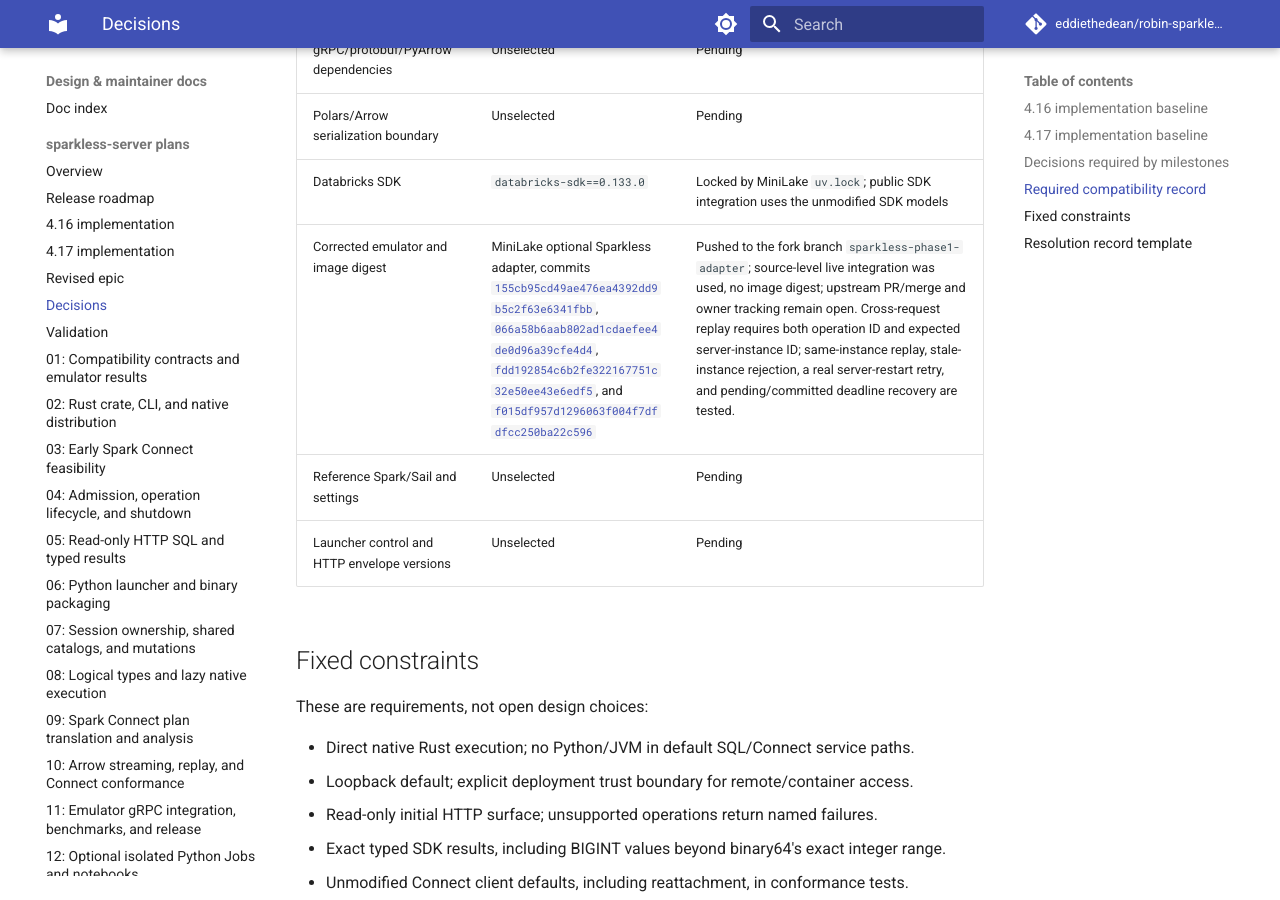
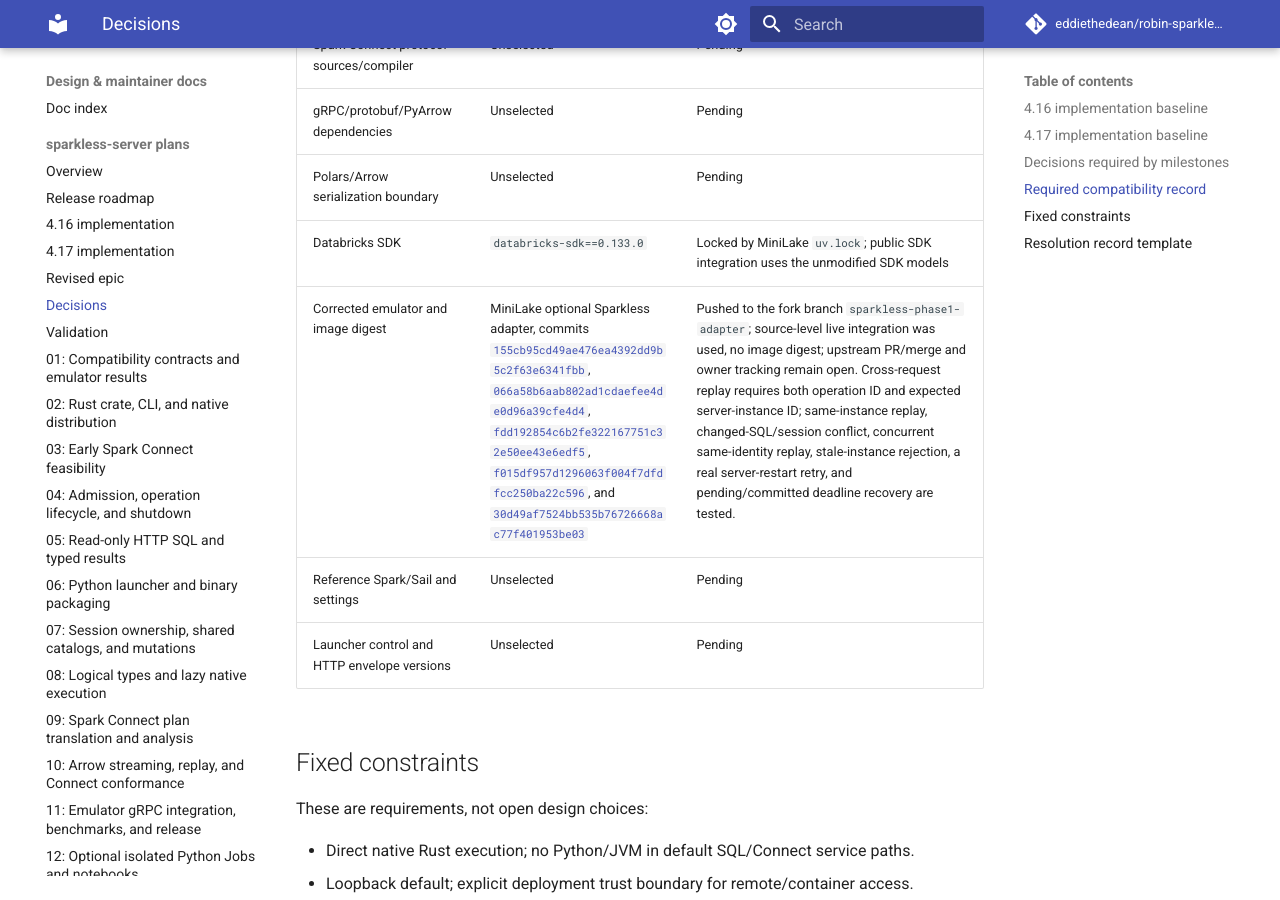
Before and after one commit to eddiethedean/robin-sparkless, an MkDocs documentation site: the page built from docs/plans/sparkless-server/DECISIONS.md, in a window 1280 px wide and 900 px high, scrolled down 4957 px. Built offline with MkDocs 1.6.1 and Material for MkDocs 9.7.7, drawn with Linux system fonts in a browser that asks for light colours; comment, search, counter and statistics services are not loaded; some of the changed text lies outside the part shown.

Commit message:
test(server): pin expanded phase 4.17 adapter matrix

```diff
--- a/docs/plans/sparkless-server/DECISIONS.md
+++ b/docs/plans/sparkless-server/DECISIONS.md
@@ -30,7 +30,7 @@
 | --- | --- | --- | --- | --- |
 | D01 | Client/proto/oracle compatibility manifest | 0A | SS-01, SS-03 | Exact pyspark-client release, matching proto tag/commit, Python range, gRPC/protobuf/PyArrow locks, generator version, reference Spark/Sail versions and settings |
 | D02 | SQL/configuration semantics | 0A | SS-01, SS-08 | Explicit engine profile, ANSI/case sensitivity/timezone/decimal behavior; mutable versus read-only configuration; unsupported keys fail |
-| D03 | Emulator prerequisite and trust scope | 0A tracking; 0B integration | SS-01, SS-07 | MiniLake adapter source revisions `155cb95cd49ae476ea4392dd9b5c2f63e6341fbb`, `066a58b6aab802ad1cdaefee4de0d96a39cfe4d4`, `fdd192854c6b2fe322167751c32e50ee43e6edf5`, and `f015df957d1296063f004f7dfdfcc250ba22c596`, SDK lock `0.133.0`, typed-result, mutation-route, duplicate replay, stale-instance rejection, real process-restart, and pending/committed deadline-recovery tests are recorded. Native commit `7b6197aa276702e3bfd3a0fc8dcd662c2744d1be` adds a direct HTTP deadline/status witness; upstream owner/issue or PR, image digest if used, and shared warehouse/session limitations remain tracked |
+| D03 | Emulator prerequisite and trust scope | 0A tracking; 0B integration | SS-01, SS-07 | MiniLake adapter source revisions `155cb95cd49ae476ea4392dd9b5c2f63e6341fbb`, `066a58b6aab802ad1cdaefee4de0d96a39cfe4d4`, `fdd192854c6b2fe322167751c32e50ee43e6edf5`, `f015df957d1296063f004f7dfdfcc250ba22c596`, and `30d49af7524bb535b76726668ac77f401953be03`, SDK lock `0.133.0`, typed-result, mutation-route, duplicate replay, changed-SQL/session conflict, concurrent replay, stale-instance rejection, real process-restart, and pending/committed deadline-recovery tests are recorded. Native commit `7b6197aa276702e3bfd3a0fc8dcd662c2744d1be` adds a direct HTTP deadline/status witness; upstream owner/issue or PR, image digest if used, and shared warehouse/session limitations remain tracked |
 | D04 | Supported SQL/type/JSON contract | 0A specification; 0B verification; mutation extension in 1 | SS-01, SS-05, SS-07, SS-08 | Allowlisted read-only nodes/functions, Phase 1 managed SQL/identity/status extension, logical schema JSON, exact integer/decimal/date/time/null encodings, duplicate labels, non-finite float policy |
 | D05 | Binary/platform/release matrix | 0B | SS-02, SS-06, SS-11 | Staged server-binary target set: `macosx_14_0_arm64` and `manylinux_2_28_x86_64`; candidate single-architecture container: `linux/amd64`. The release workflow defines native wheel/install/start/health/shutdown checks, `auditwheel show`, container SQL/non-root/graceful-stop checks, and publication ordering. Local macOS 26 arm64 wheel smoke and linux/arm64 container smoke pass; the image runs as UID 65532, serves SQL, and exits 0 on SIGTERM. Remote candidate workflow evidence, the linux/amd64 image, complete package/platform matrix, public artifacts, and final release verification remain open. |
 | D06 | Launcher control and compatibility | 0B | SS-02, SS-06 | Message framing/size, per-launch identity, endpoint readiness, version negotiation, Windows/POSIX graceful shutdown, cleanup and fork restrictions |
@@ -55,7 +55,7 @@
 | gRPC/protobuf/PyArrow dependencies | Unselected | Pending |
 | Polars/Arrow serialization boundary | Unselected | Pending |
 | Databricks SDK | `databricks-sdk==0.133.0` | Locked by MiniLake `uv.lock`; public SDK integration uses the unmodified SDK models |
-| Corrected emulator and image digest | MiniLake optional Sparkless adapter, commits [`155cb95cd49ae476ea4392dd9b5c2f63e6341fbb`](https://github.com/eddiethedean/minilake/commit/155cb95cd49ae476ea4392dd9b5c2f63e6341fbb), [`066a58b6aab802ad1cdaefee4de0d96a39cfe4d4`](https://github.com/eddiethedean/minilake/commit/066a58b6aab802ad1cdaefee4de0d96a39cfe4d4), [`fdd192854c6b2fe322167751c32e50ee43e6edf5`](https://github.com/eddiethedean/minilake/commit/fdd192854c6b2fe322167751c32e50ee43e6edf5), and [`f015df957d1296063f004f7dfdfcc250ba22c596`](https://github.com/eddiethedean/minilake/commit/f015df957d1296063f004f7dfdfcc250ba22c596) | Pushed to the fork branch `sparkless-phase1-adapter`; source-level live integration was used, no image digest; upstream PR/merge and owner tracking remain open. Cross-request replay requires both operation ID and expected server-instance ID; same-instance replay, stale-instance rejection, a real server-restart retry, and pending/committed deadline recovery are tested. |
+| Corrected emulator and image digest | MiniLake optional Sparkless adapter, commits [`155cb95cd49ae476ea4392dd9b5c2f63e6341fbb`](https://github.com/eddiethedean/minilake/commit/155cb95cd49ae476ea4392dd9b5c2f63e6341fbb), [`066a58b6aab802ad1cdaefee4de0d96a39cfe4d4`](https://github.com/eddiethedean/minilake/commit/066a58b6aab802ad1cdaefee4de0d96a39cfe4d4), [`fdd192854c6b2fe322167751c32e50ee43e6edf5`](https://github.com/eddiethedean/minilake/commit/fdd192854c6b2fe322167751c32e50ee43e6edf5), [`f015df957d1296063f004f7dfdfcc250ba22c596`](https://github.com/eddiethedean/minilake/commit/f015df957d1296063f004f7dfdfcc250ba22c596), and [`30d49af7524bb535b76726668ac77f401953be03`](https://github.com/eddiethedean/minilake/commit/30d49af7524bb535b76726668ac77f401953be03) | Pushed to the fork branch `sparkless-phase1-adapter`; source-level live integration was used, no image digest; upstream PR/merge and owner tracking remain open. Cross-request replay requires both operation ID and expected server-instance ID; same-instance replay, changed-SQL/session conflict, concurrent same-identity replay, stale-instance rejection, a real server-restart retry, and pending/committed deadline recovery are tested. |
 | Reference Spark/Sail and settings | Unselected | Pending |
 | Launcher control and HTTP envelope versions | Unselected | Pending |
 
```
Also changed, not shown: docs/plans/sparkless-server/RELEASE_4_17.md (+1 -1 lines), docs/plans/sparkless-server/VALIDATION.md (+1 -0 lines), 1 other file.
